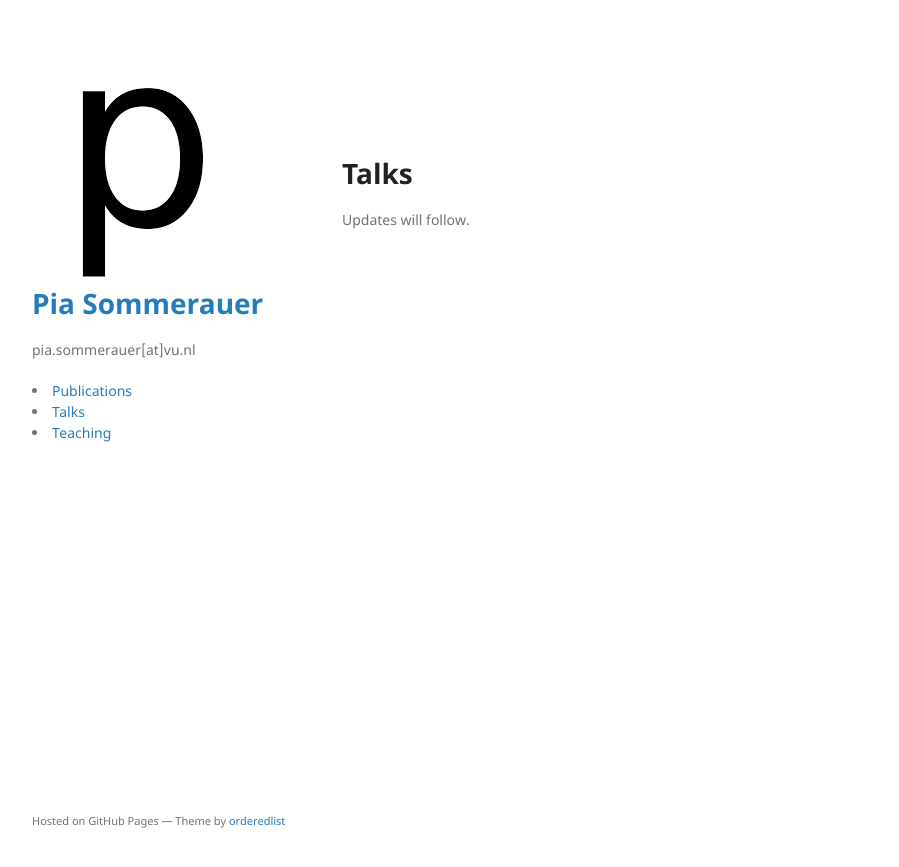
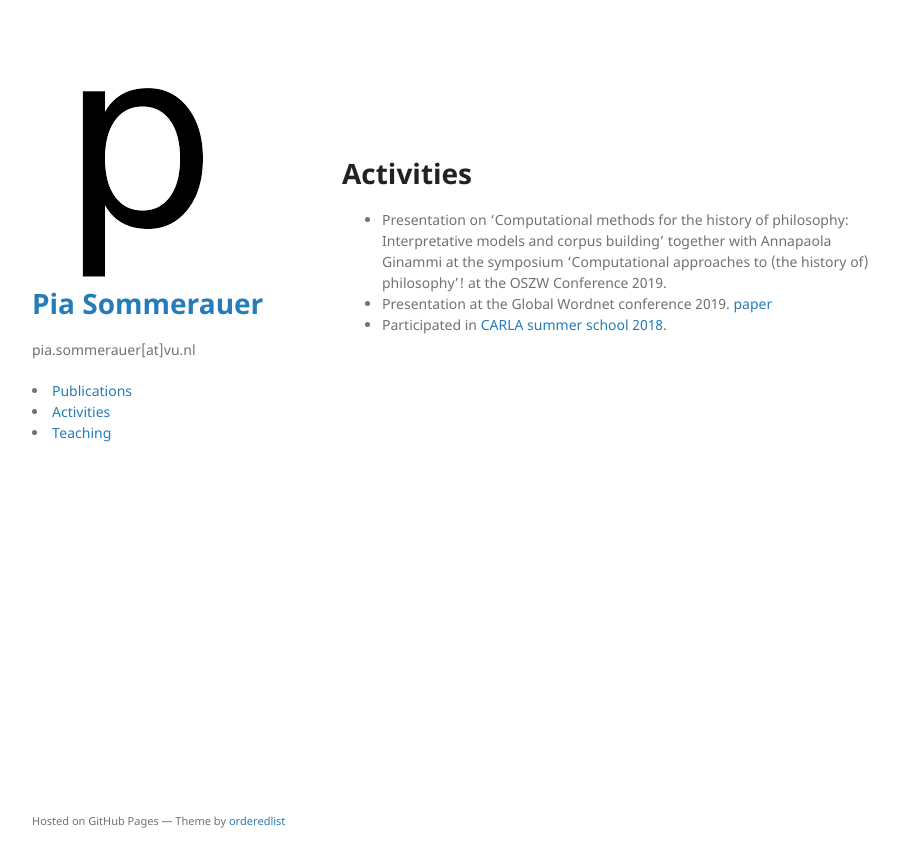
Before and after one commit to PiaSommerauer/PiaSommerauer.github.io, a Jekyll site: the page built from talks.md, in a window 1280 px wide. Shown: the top 867 px of the page, without its empty margins (178-1077 px from the left). Built offline with Jekyll 4.4.1, drawn with Linux system fonts in a browser that asks for light colours; our own code applies the rules of GitHub Pages for plain Markdown files.

Commit message:
adding talks

```diff
--- a/_layouts/default.html
+++ b/_layouts/default.html
@@ -23,7 +23,7 @@
 
         <p>{{ site.description | default: site.github.project_tagline }}</p>
         <li><a href="./pub.html"> Publications </a></li>
-        <li><a href="./talks.html"> Talks </a></li>
+        <li><a href="./talks.html"> Activities </a></li>
         <li><a href="./teaching.html"> Teaching </a></li>
         <!--<li><a href="./blog.html"> Research blog </a></li>-->
 
--- a/talks.md
+++ b/talks.md
@@ -1,3 +1,6 @@
-# Talks
+# Activities
 
-Updates will follow.
+
+* Presentation on 'Computational methods for the history of philosophy: Interpretative models and corpus building' together with Annapaola Ginammi at the symposium 'Computational approaches to (the history of) philosophy'! at the OSZW Conference 2019.
+* Presentation at the Global Wordnet conference 2019. [paper](https://s3.amazonaws.com/academia.edu.documents/61263080/Proceedings_of_the_10th_Global_Wordnet_Conference_201920191119-65150-qqqkcb.pdf?response-content-disposition=inline%3B%20filename%3DDevelopment_of_Assamese_Rule_based_Stemm.pdf&X-Amz-Algorithm=AWS4-HMAC-SHA256&X-Amz-Credential=AKIAIWOWYYGZ2Y53UL3A%2F20200115%2Fus-east-1%2Fs3%2Faws4_request&X-Amz-Date=20200115T160350Z&X-Amz-Expires=3600&X-Amz-SignedHeaders=host&X-Amz-Signature=d37168d606a5bcb570f9ca1011b0d0baa594be38bbfd62fd75847f6a5c9eec36#page=95)
+* Participated in [CARLA summer school 2018](https://www.conceptuccino.uni-osnabrueck.de/carla_summer_school/overview.html).
```
